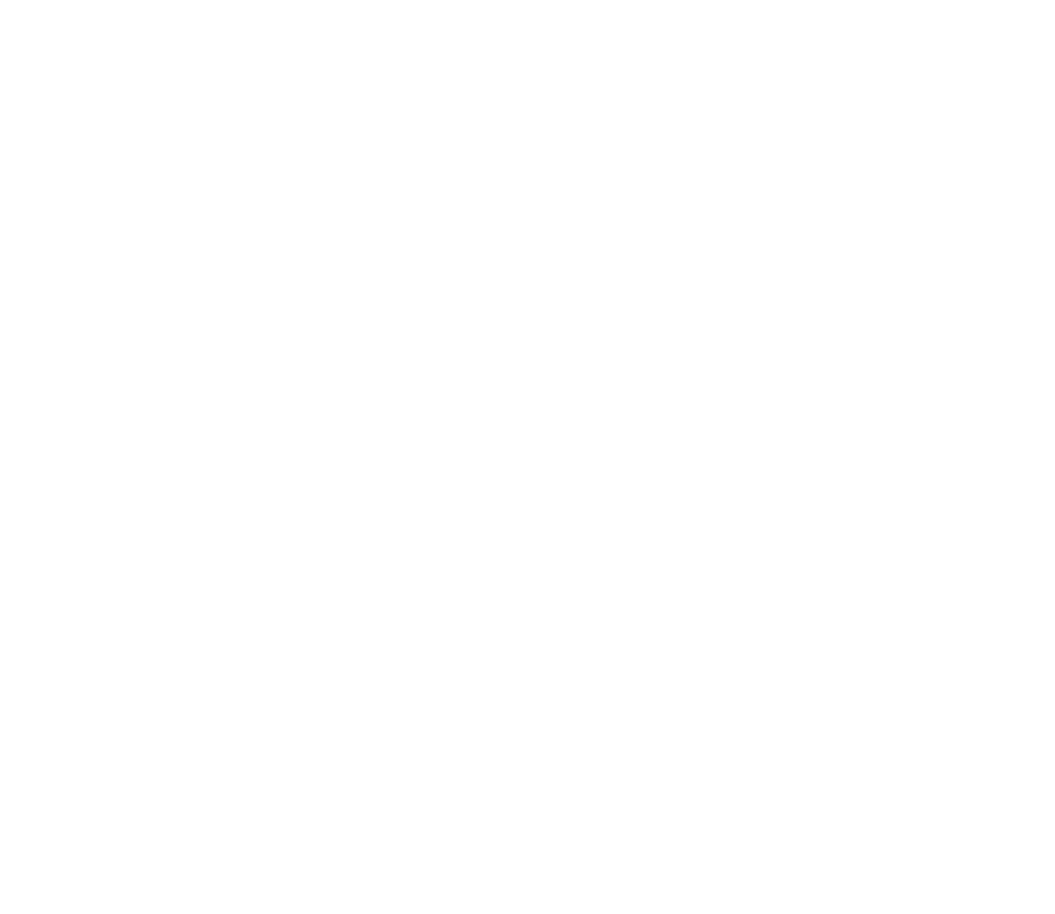
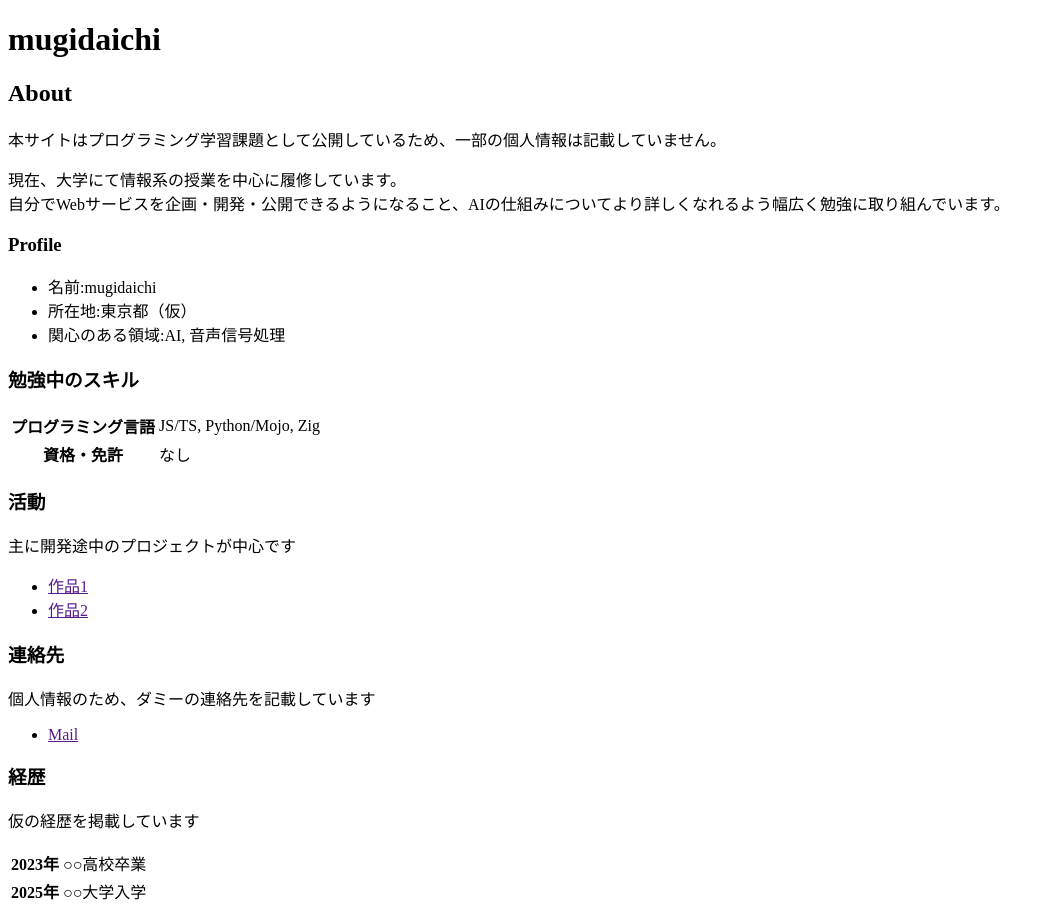
Before and after one commit to 251zs02913-lgtm/251zs02913-lgtm.github.io, a plain HTML site: page index.html in a window 1280 px wide. Shown: the whole page, without its empty margins (0-1055 px from the left). Before the commit the page ends 800 px from the top, so only its background shows below. Drawn offline with Linux system fonts and the light colour scheme.

Commit message:
index.htmlを編集

```diff
--- a/index.html
+++ b/index.html
@@ -6,6 +6,55 @@
     <title>Document</title>
 </head>
 <body>
+    <h1>mugidaichi</h1>
+    <h2>About</h2>
+    <p>本サイトはプログラミング学習課題として公開しているため、一部の個人情報は記載していません。</p>
+    <p>現在、大学にて情報系の授業を中心に履修しています。<br>
+        自分でWebサービスを企画・開発・公開できるようになること、AIの仕組みについてより詳しくなれるよう幅広く勉強に取り組んでいます。</p>
 
+    <h3>Profile</h3>
+    <ul>
+        <li>名前:mugidaichi</li>
+        <li>所在地:東京都（仮）</li>
+        <li>関心のある領域:AI, 音声信号処理</li>
+    </ul>
+
+    <h3>勉強中のスキル</h3>
+    <table>
+        <tr>
+            <th>プログラミング言語</th>
+            <td>JS/TS, Python/Mojo, Zig</td>
+        </tr>
+        <tr>
+            <th>資格・免許</th>
+            <td>なし</td>
+        </tr>
+    </table>
+
+    <h3>活動</h3>
+    <p>主に開発途中のプロジェクトが中心です</p>
+    <ul>
+        <li><a href="">作品1</a></li>
+        <li><a href="">作品2</a></li>
+    </ul>
+
+    <h3>連絡先</h3>
+    <p>個人情報のため、ダミーの連絡先を記載しています</p>
+    <ul>
+        <li><a href="">Mail</a></li>
+    </ul>
+
+    <h3>経歴</h3>
+    <p>仮の経歴を掲載しています</p>
+    <table>
+        <tr>
+            <th>2023年</th>
+            <td>○○高校卒業</td>
+        </tr>
+        <tr>
+            <th>2025年</th>
+            <td>○○大学入学</td>
+        </tr>
+    </table>
 </body>
 </html>
```
